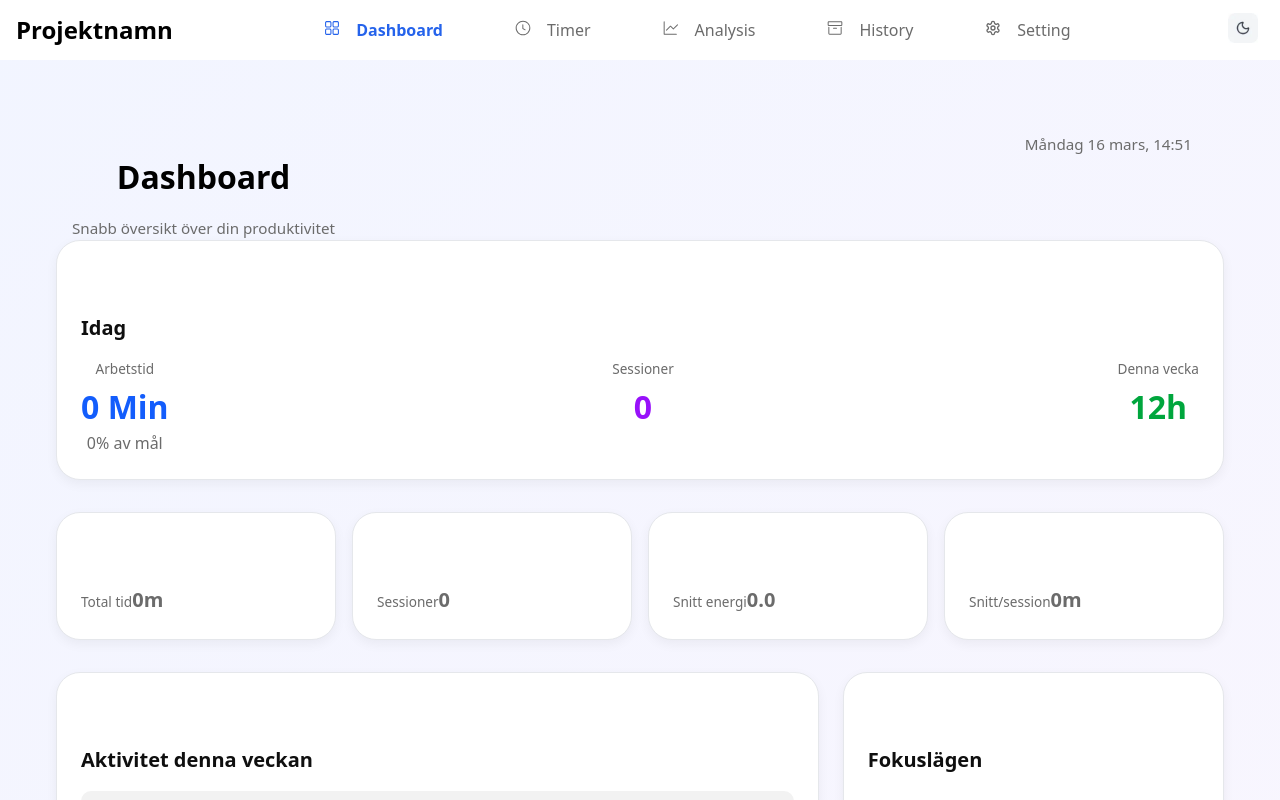
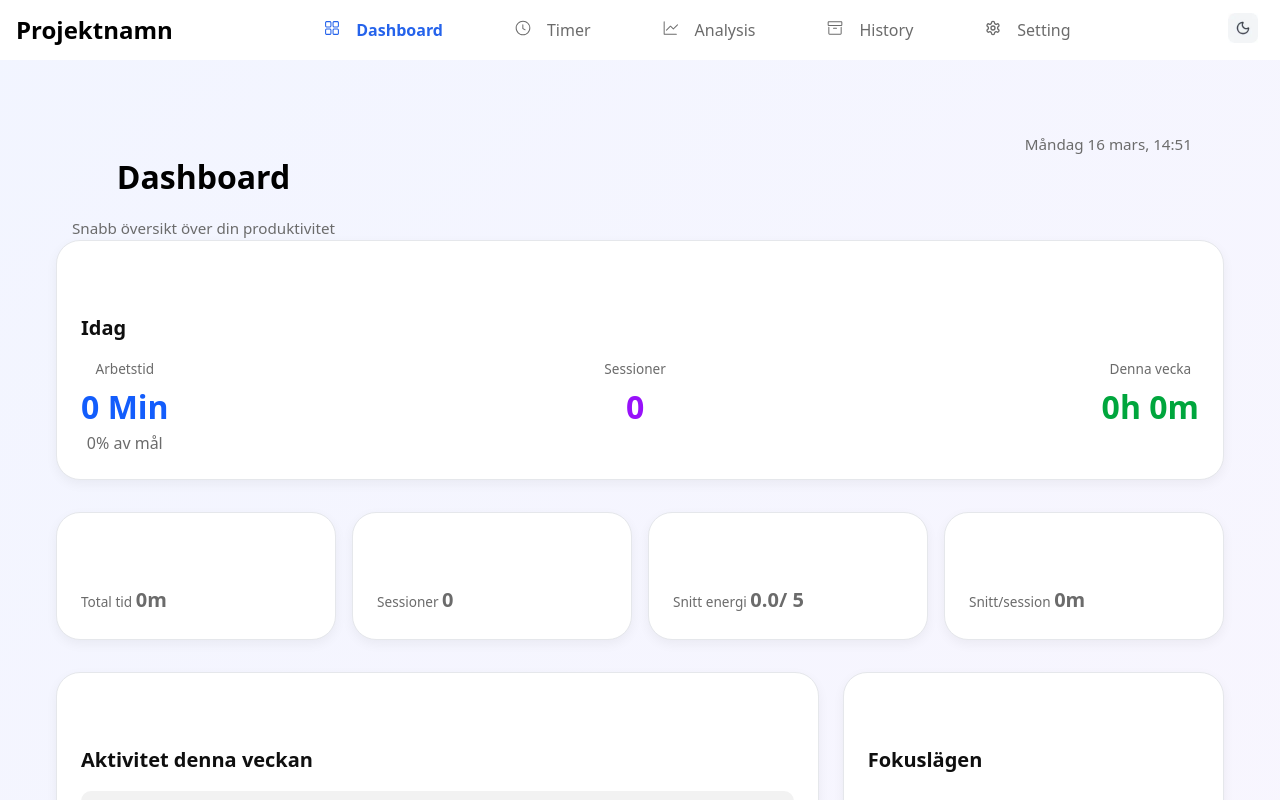
Before and after one commit to NM-Codes/prod-system, a React (Vite) app in the folder my-react-project/: page / in a window 1280 px wide. Built offline with nearby package versions, Linux system fonts and the light colour scheme.

Commit message:
i updated todays total work sessions, weekly work session, average of energy

```diff
--- a/my-react-project/src/Components/Dashboard/Dashboard.jsx
+++ b/my-react-project/src/Components/Dashboard/Dashboard.jsx
@@ -4,7 +4,7 @@ import { useSettings } from "../../Contexts/SettingsContext.jsx";
 
 
 
-function Dashboard({ totalMinutes, goal, progress, sessionCount, averageEnergy }) {
+function Dashboard({ totalMinutes, goal, progress, sessionCount, averageEnergy,  weeklyMinutes}) {
   const { timeFormat } = useSettings();
 
   //toggle 12-hours and 24-hours and shows in the dashboard
@@ -73,7 +73,7 @@ function Dashboard({ totalMinutes, goal, progress, sessionCount, averageEnergy }
 
             <div className="stat-group">
               <span className="stat-title">Denna vecka</span>
-              <span className="stat-value-green">12h</span>
+              <span className="stat-value-green">{Math.floor(weeklyMinutes / 60)}h {(weeklyMinutes % 60).toFixed(0)}m</span>
             </div>
           </div>
         </Card>
@@ -82,22 +82,24 @@ function Dashboard({ totalMinutes, goal, progress, sessionCount, averageEnergy }
       {/* DEL 2 – 4 STATS */}
       <section className="dashboard-stats">
         <Card>
-          <span className="stat-title">Total tid</span>
+          <span className="stat-title">Total tid </span>
           <span className="stat-value">{totalMinutes}m</span>
         </Card>
 
         <Card>
-          <span className="stat-title">Sessioner</span>
+          <span className="stat-title">Sessioner </span>
           <span className="stat-value">{sessionCount}</span>
         </Card>
 
         <Card>
-          <span className="stat-title">Snitt energi</span>
-          <span className="stat-value">{averageEnergy}</span>
+          <span className="stat-title">Snitt energi </span>
+          <span className="stat-value">{averageEnergy}/ 5</span>
+          <span className="energy-max"></span>
         </Card>
 
+
         <Card>
-          <span className="stat-title">Snitt/session</span>
+          <span className="stat-title">Snitt/session </span>
           <span className="stat-value">{sessionCount > 0 ? Math.round(totalMinutes / sessionCount) : 0}m</span>
         </Card>
       </section>
--- a/my-react-project/src/Components/WorkSession/WorkSession.jsx
+++ b/my-react-project/src/Components/WorkSession/WorkSession.jsx
@@ -51,25 +51,24 @@ export default function WorkSession({ initialSession, onSave, navigate }) {
     }
   };
 
-  function handleSubmit(e) {
-    e.preventDefault();
-    // Calculate duration of the session in minutes
-    const duration = calculateMinutes(startTime, endTime);
-    const finalSession = {
-      id: crypto.randomUUID(),
-      title,
-      category,
-      sessionType,
-      date: date || new Date().toISOString().split('T')[0],
-      // Only save energy level if logging is enabled in settings
-      energyLevel: energyLogging ? energyLevel : null,
-      duration,
-      //Save the time in the format the user prefers
-      startTime: formatDisplay(startTime),
-      endTime: formatDisplay(endTime),
-    }
-    onSave(finalSession);
-  }
+  // function handleSubmit(e) {
+  //   e.preventDefault();
+  //   const duration = calculateMinutes(startTime, endTime);
+  //   const finalSession = {
+  //     id: crypto.randomUUID(),
+  //     title,
+  //     category,
+  //     sessionType,
+  //     date: date || new Date().toISOString().split('T')[0],
+  //     // Only save energy level if logging is enabled in settings
+  //     energyLevel: energyLogging ? energyLevel : null,
+  //     duration,
+  //     //Save the time in the format the user prefers
+  //     startTime: formatDisplay(startTime),
+  //     endTime: formatDisplay(endTime),
+  //   }
+  //   onSave(finalSession);
+  // }
 
 
   const [focusOptions, setFocusOptions] = useState([
@@ -102,7 +101,9 @@ export default function WorkSession({ initialSession, onSave, navigate }) {
       title: title.trim() || 'Session utan titel',
       category: category.trim() || 'Övrigt',
       focusMode: focusMode || 'Övrigt',
+      date: date || new Date().toISOString().split('T')[0],
       energyLevel: energyLogging ? (energyLevel ?? 3) : null, // I changed it becuse I dont want to show 3 in history page if energy logging is turn off
+      duration: durationMinutes, // Save as Number for Dashboard calculations
       durationMinutes,
       startTime: new Date(startTimestamp).toISOString(),
       endTime: new Date(endTimestamp).toISOString(),
@@ -112,7 +113,6 @@ export default function WorkSession({ initialSession, onSave, navigate }) {
     if (typeof onSave === 'function') {
       onSave(session);
     }
-
     // Omdirigera till History sidan
     if (typeof navigate === 'function') {
       navigate("/history");
--- a/my-react-project/src/pages/DashboardPage.jsx
+++ b/my-react-project/src/pages/DashboardPage.jsx
@@ -13,39 +13,59 @@ export default function DashboardPage() {
   const { sessions, dailyGoal } = useSettings();
 
 
-  // This tells React: "Recalculate this EVERY time 'sessions' or 'dailyGoal' changes"
   const stats = useMemo(() => {
-    // Get today's date in YYYY-MM-DD format
-    const todayStr = new Date().toISOString().split('T')[0];
+  const now = new Date();
+  const todayStr = now.toLocaleDateString('sv-SE');
   const todaySessions = sessions?.filter(s => s.date === todayStr) || [];
-
-    //total minutes worked today
-    const minutes = todaySessions.reduce((totalsum, currentSession) => totalsum + (Number(currentSession.duration) || 0), 0);
-
-
-    //Average Energy Level calculation: Only include sessions that have a valid energy level greater than 0
+  // Total minutes worked today
+  const minutes = todaySessions.reduce((sum, s) => sum + (Number(s.duration) || 0), 0);
+  //  Map helper
+  const getEnergyValue = (val) => {
+    const map = { "😴": 1, "🥱": 2, "😐": 3, "😊": 4, "🚀": 5 };
+    return map[val] || Number(val) || 0;
+  };
+  // Filter sessions that HAVE any energy data (number or emoji)
   const sessionsWithEnergy = todaySessions.filter(s =>
     s.energyLevel !== undefined &&
     s.energyLevel !== null &&
-    Number(s.energyLevel) > 0
+    s.energyLevel !== "" // Ensure it's not an empty string
   );
-    const totalEnergy = sessionsWithEnergy.reduce((sum, s) => sum + s.energyLevel, 0);
-
-    // Avoid division by zero. if no sessions have energy, return 0
+  // Calculate total energy using the mapper
+  const totalEnergy = sessionsWithEnergy.reduce((sum, s) =>
+    sum + getEnergyValue(s.energyLevel), 0
+  );
+  // Final Average
   const avgEnergy = sessionsWithEnergy.length > 0
     ? (totalEnergy / sessionsWithEnergy.length).toFixed(1)
     : "0.0";
-
   const goal = Number(dailyGoal) || 240;
   const progress = Math.min((minutes / goal) * 100, 100);
 
-    return { minutes, goal, progress, count: todaySessions.length, avgEnergy };
+  const day = now.getDay(); // 0 is Sunday, 1 is Monday...
+  const diffToMonday = day === 0 ? 6 : day - 1;
+  const monday = new Date(now);
+  monday.setDate(now.getDate() - diffToMonday);
+  monday.setHours(0, 0, 0, 0); // Start of Monday
+  // 2. Filter sessions that happened from Monday until now
+  const weeklySessions = sessions?.filter(s => {
+    const sessionDate = new Date(s.date || s.createdAt);
+    return sessionDate >= monday && sessionDate <= now;
+  }) || [];
+
+  // 3. Sum up the duration of these weekly sessions
+  const weeklyMinutes = weeklySessions.reduce((sum, s) =>
+    sum + (Number(s.duration) || 0), 0
+  );
+  return { minutes, goal, progress, count: todaySessions.length, avgEnergy, weeklyMinutes };
 }, [sessions, dailyGoal]);
+
+
 
   //PASS THE DATA TO THE COMPONENT
   return (
     <Dashboard
       totalMinutes={stats.minutes}
+      weeklyMinutes={stats.weeklyMinutes}
       goal={stats.goal}
       progress={stats.progress}
       sessionCount={stats.count}
--- a/my-react-project/src/pages/Setting.jsx
+++ b/my-react-project/src/pages/Setting.jsx
@@ -79,7 +79,7 @@ export default function Setting() {
     sessions
   } = useSettings();
 
-  // Helper to convert minutes to "Xh Ym per dag"
+  // Helper to convert minutes to "Xh Ym per day"
   const formatGoalHint = (minutes) => {
     // Convert to number and default to 0 if input is empty/invalid
     const totalMinutes = parseInt(minutes, 10) || 0;
```
Lines whose indentation alone changed are shown as unchanged.
